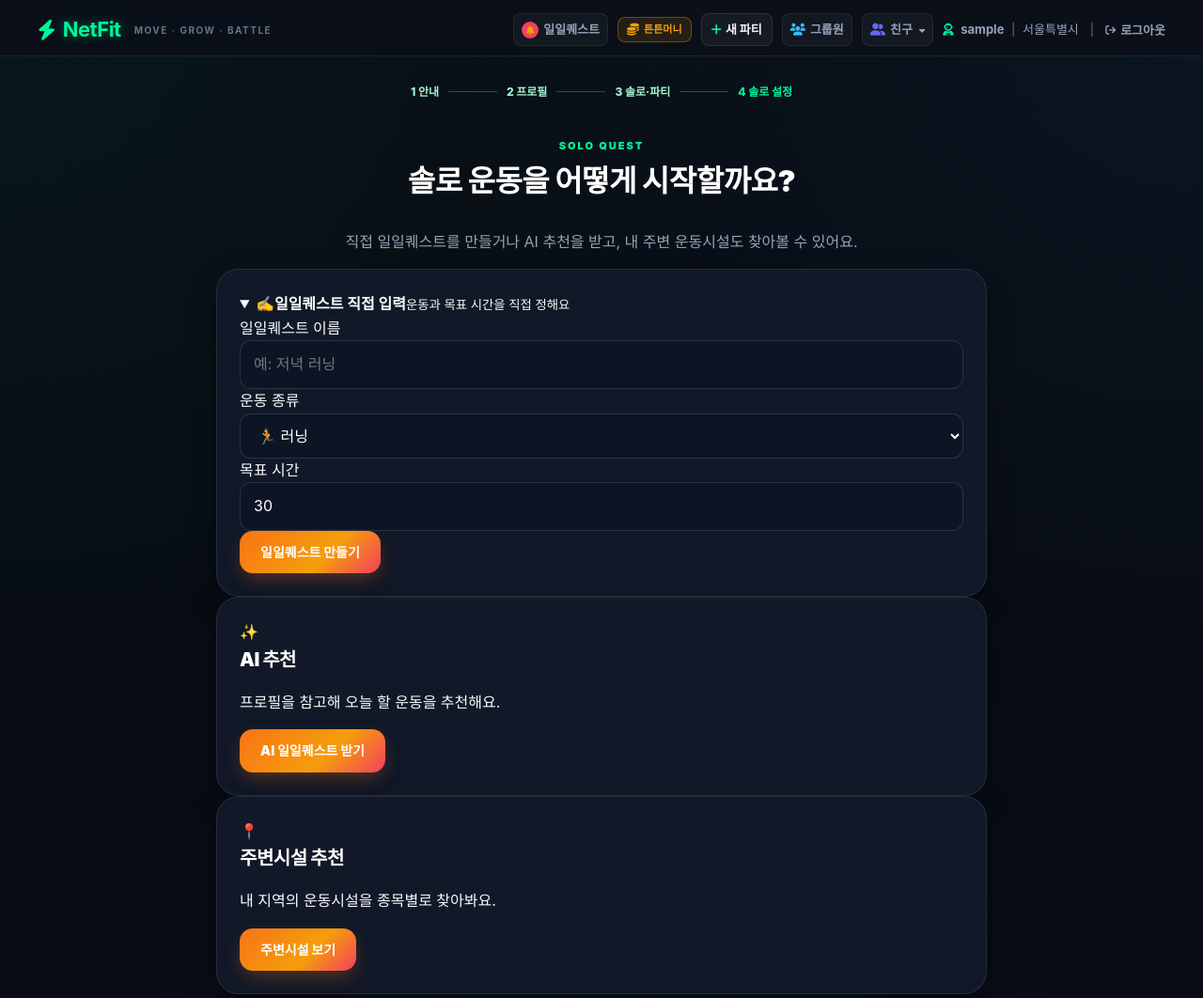
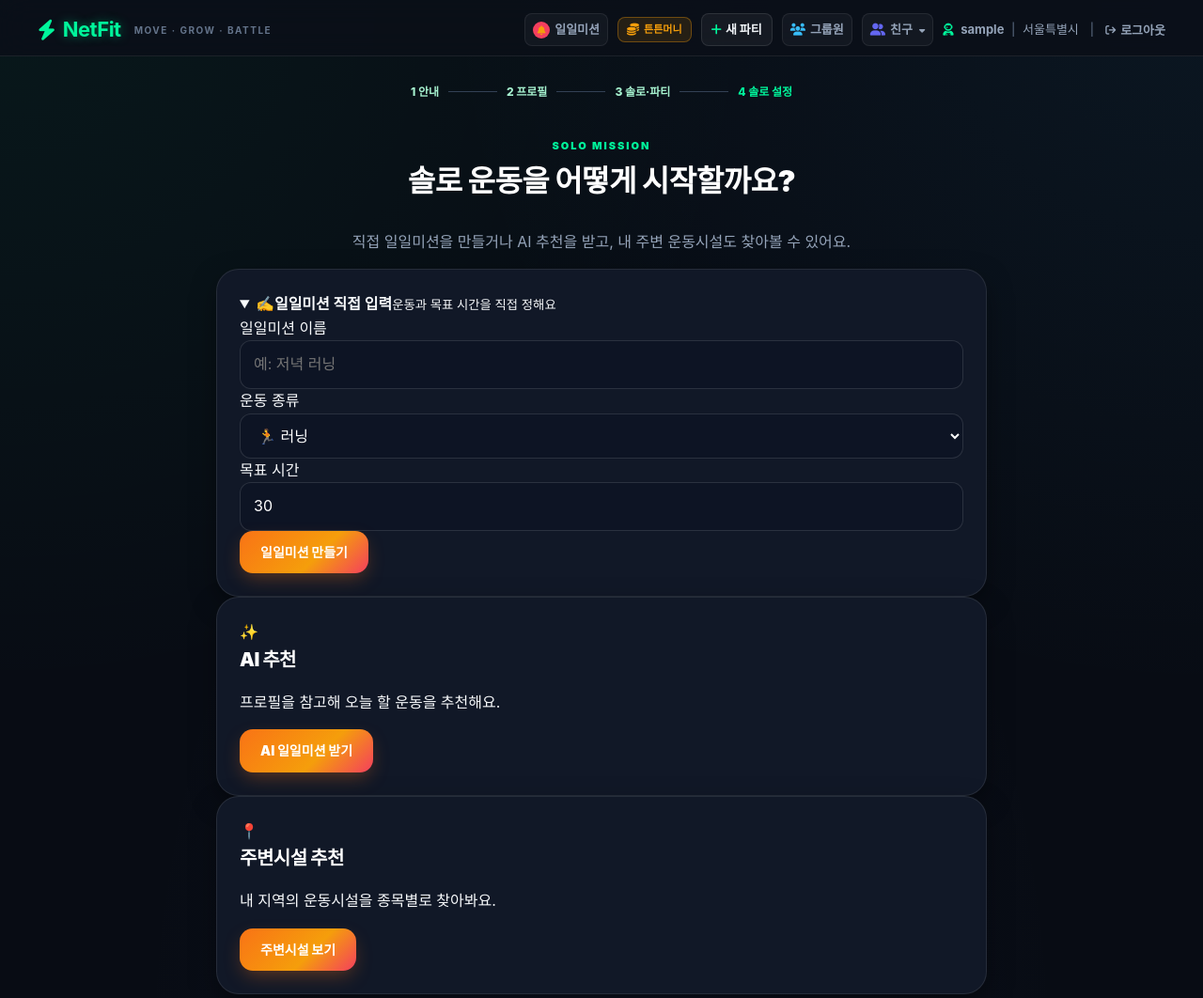
Before and after one commit to pes9476/netfit, a Django app: page /onboarding/solo/ in a window 1280 px wide. Shown: the top 1062 px of the page at 94% size. Run offline with Django 5.2, Linux system fonts and the light colour scheme; the visitor is signed in with stand-in values (Sample User, id 1); data that the repository does not hold is empty; some web fonts are replaced.

Commit message:
날짜 표시 뱃지 추가 및 모든 퀘스트 단어를 미션으로 변경

```diff
--- a/fitness/models.py
+++ b/fitness/models.py
@@ -387,7 +387,7 @@ class Party(models.Model):
 
 
 class Mission(models.Model):
-    MODE_CHOICES = [("SOLO", "데일리 퀘스트"), ("GROUP", "그룹 퀘스트")]
+    MODE_CHOICES = [("SOLO", "데일리 미션"), ("GROUP", "그룹 미션")]
     STATUS_CHOICES = [("DRAFT", "준비"), ("ACTIVE", "진행"), ("FINISHED", "종료")]
     creator = models.ForeignKey(settings.AUTH_USER_MODEL, on_delete=models.CASCADE, related_name="created_missions")
     party = models.ForeignKey(Party, on_delete=models.CASCADE, related_name="missions", null=True, blank=True)
--- a/fitness/templates/fitness/base.html
+++ b/fitness/templates/fitness/base.html
@@ -26,15 +26,15 @@
         </a>
 
         <div class="user header-actions">
-          <!-- 일일퀘스트 드롭다운 -->
+          <!-- 일일미션 드롭다운 -->
           <details class="header-friends header-quests">
-            <summary title="일일퀘스트 확인">
+            <summary title="일일미션 확인">
               <i class="fa-solid fa-bell" style="color: var(--trophy-gold);"></i>
-              <span>일일퀘스트</span>
+              <span>일일미션</span>
               {% if header_quest_pending_count %}<i>{{ header_quest_pending_count }}</i>{% endif %}
             </summary>
             <div class="header-friends-links quest-menu">
-              <strong>내 일일퀘스트</strong>
+              <strong>내 일일미션</strong>
               {% for quest in header_quests %}
                 <div class="quest-menu-item {% if quest.completed %}done{% endif %}">
                   <span>{% if quest.completed %}✓{% else %}○{% endif %}</span>
@@ -45,7 +45,7 @@
                   <em>{% if quest.completed %}완료{% else %}진행 중{% endif %}</em>
                 </div>
               {% empty %}
-                <p>설정된 일일퀘스트가 없어요.</p>
+                <p>설정된 일일미션이 없어요.</p>
               {% endfor %}
               <a href="{% url 'dashboard' %}#daily-quests">대시보드에서 확인·완료하기</a>
             </div>
--- a/fitness/templates/fitness/onboarding_group.html
+++ b/fitness/templates/fitness/onboarding_group.html
@@ -6,7 +6,7 @@
   <div class="onboarding-group-grid">
     <form method="post" class="panel group-friend-add">{% csrf_token %}<input type="hidden" name="action" value="add_friend"><h2>친구 추가</h2><p>초대할 친구의 닉네임을 입력하세요.</p>{{ friend_form.friend_code }}<button class="button secondary" type="submit">친구 목록에 추가</button></form>
     <a class="party-back-button" href="{% url 'dashboard' %}">← 대시보드로 돌아가기</a>
-    <form method="post" class="panel group-room-form">{% csrf_token %}<input type="hidden" name="action" value="create_room"><h2>파티 만들기</h2><label for="roomName">파티 이름</label><input class="input" id="roomName" name="room_name" maxlength="100" required placeholder="예: 퇴근 후 러닝 파티"><div class="form-grid"><div class="field"><label for="challengeStart">내기 시작일</label><input class="input" id="challengeStart" name="challenge_start" type="date" required></div><div class="field"><label for="challengeEnd">내기 종료일</label><input class="input" id="challengeEnd" name="challenge_end" type="date" required></div></div><div class="field"><label for="challengeReward">내기 보상</label><input class="input" id="challengeReward" name="challenge_reward" maxlength="200" placeholder="예: 1등에게 건강식 사주기"></div><small>설정한 기간에 받은 배지 점수를 합산해 파티 1등을 정합니다.</small><fieldset class="invite-list"><legend>친구 초대 목록</legend>{% for friend in friends %}<label><input type="checkbox" name="invitees" value="{{ friend.id }}"><span>{{ friend.profile.display_name|default:friend.username }}</span><small>@{{ friend.username }}</small></label>{% empty %}<p>등록된 친구가 없습니다. 왼쪽에서 친구를 추가해 주세요.</p>{% endfor %}</fieldset><button class="button onboarding-next" type="submit">파티 만들고 일일퀘스트 설정 →</button></form>
+    <form method="post" class="panel group-room-form">{% csrf_token %}<input type="hidden" name="action" value="create_room"><h2>파티 만들기</h2><label for="roomName">파티 이름</label><input class="input" id="roomName" name="room_name" maxlength="100" required placeholder="예: 퇴근 후 러닝 파티"><div class="form-grid"><div class="field"><label for="challengeStart">내기 시작일</label><input class="input" id="challengeStart" name="challenge_start" type="date" required></div><div class="field"><label for="challengeEnd">내기 종료일</label><input class="input" id="challengeEnd" name="challenge_end" type="date" required></div></div><div class="field"><label for="challengeReward">내기 보상</label><input class="input" id="challengeReward" name="challenge_reward" maxlength="200" placeholder="예: 1등에게 건강식 사주기"></div><small>설정한 기간에 받은 배지 점수를 합산해 파티 1등을 정합니다.</small><fieldset class="invite-list"><legend>친구 초대 목록</legend>{% for friend in friends %}<label><input type="checkbox" name="invitees" value="{{ friend.id }}"><span>{{ friend.profile.display_name|default:friend.username }}</span><small>@{{ friend.username }}</small></label>{% empty %}<p>등록된 친구가 없습니다. 왼쪽에서 친구를 추가해 주세요.</p>{% endfor %}</fieldset><button class="button onboarding-next" type="submit">파티 만들고 일일미션 설정 →</button></form>
   </div>
 </section>
 <style>.party-back-button{grid-column:1;grid-row:2;justify-self:start;display:inline-flex;align-items:center;margin-top:-8px;padding:11px 16px;border:1px solid #ffffff26;border-radius:10px;background:#111827;color:#cbd5e1;text-decoration:none;font-size:14px;font-weight:800}.group-room-form{grid-column:2;grid-row:1/3}.party-back-button:hover,.party-back-button:focus-visible{border-color:var(--mint);background:#00f59b12;color:var(--mint)}@media(max-width:760px){.party-back-button,.group-room-form{grid-column:1;grid-row:auto}.party-back-button{margin-top:0}}</style>
--- a/fitness/templates/fitness/onboarding_group_quest.html
+++ b/fitness/templates/fitness/onboarding_group_quest.html
@@ -2,10 +2,10 @@
 {% block content %}
 <section class="onboarding-shell compact">
   <div class="onboarding-progress"><span class="done">1 안내</span><i></i><span class="done">2 프로필</span><i></i><span class="done">3 운동 방식</span><i></i><span class="active">4 그룹 설정</span></div>
-  <header class="onboarding-heading"><span>PARTY DAILY QUEST</span><h1>{{ party.name }} 일일퀘스트</h1><p>파티원이 함께 할 운동을 직접 입력해 주세요.</p></header>
+  <header class="onboarding-heading"><span>PARTY DAILY MISSION</span><h1>{{ party.name }} 일일미션</h1><p>파티원이 함께 할 운동을 직접 입력해 주세요.</p></header>
   <div class="onboarding-group-grid">
     <aside class="panel group-members"><h2>참여 멤버</h2>{% for member in members %}<p>👤 {{ member.profile.display_name|default:member.username }}</p>{% endfor %}</aside>
-    <form method="post" class="panel quest-form">{% csrf_token %}<label for="questTitle">일일퀘스트 직접 입력</label><input class="input" id="questTitle" name="title" maxlength="100" required placeholder="예: 러닝 30분 또는 저녁 산책"><label for="workoutType">운동 종류</label><select class="input custom-workout-select" id="workoutType" name="workout_type"><option value="러닝">🏃 러닝</option><option value="걷기">🚶 산책</option><option value="수영">🏊 수영</option><option value="배드민턴">🏸 배드민턴</option><option value="자전거">🚲 자전거</option><option value="헬스">🏋️ 헬스</option><option value="등산">🥾 등산</option><option value="축구">⚽ 축구</option><option value="농구">🏀 농구</option><option value="요가">🧘 요가</option><option value="기타">✍️ 직접입력</option></select><div class="custom-workout-field" hidden><label for="customWorkoutName">직접 입력할 운동</label><input class="input" id="customWorkoutName" name="custom_workout_name" maxlength="50" placeholder="예: 필라테스, 탁구, 복싱"></div><label for="targetMinutes">목표 시간</label><div class="minute-input"><input class="input" id="targetMinutes" name="target_minutes" type="number" min="5" max="300" value="30" required><span>분</span></div><button class="button onboarding-next" type="submit">파티 일일퀘스트 저장하고 시작 →</button></form>
+    <form method="post" class="panel quest-form">{% csrf_token %}<label for="questTitle">일일미션 직접 입력</label><input class="input" id="questTitle" name="title" maxlength="100" required placeholder="예: 러닝 30분 또는 저녁 산책"><label for="workoutType">운동 종류</label><select class="input custom-workout-select" id="workoutType" name="workout_type"><option value="러닝">🏃 러닝</option><option value="걷기">🚶 산책</option><option value="수영">🏊 수영</option><option value="배드민턴">🏸 배드민턴</option><option value="자전거">🚲 자전거</option><option value="헬스">🏋️ 헬스</option><option value="등산">🥾 등산</option><option value="축구">⚽ 축구</option><option value="농구">🏀 농구</option><option value="요가">🧘 요가</option><option value="기타">✍️ 직접입력</option></select><div class="custom-workout-field" hidden><label for="customWorkoutName">직접 입력할 운동</label><input class="input" id="customWorkoutName" name="custom_workout_name" maxlength="50" placeholder="예: 필라테스, 탁구, 복싱"></div><label for="targetMinutes">목표 시간</label><div class="minute-input"><input class="input" id="targetMinutes" name="target_minutes" type="number" min="5" max="300" value="30" required><span>분</span></div><button class="button onboarding-next" type="submit">파티 일일미션 저장하고 시작 →</button></form>
   </div>
 </section><script>document.querySelectorAll('.custom-workout-select').forEach(select=>{const field=select.parentElement.querySelector('.custom-workout-field'),input=field.querySelector('input');const toggle=()=>{const show=select.value==='기타';field.hidden=!show;input.required=show;if(show)input.focus()};select.addEventListener('change',toggle);toggle()});</script>
 {% endblock %}
--- a/fitness/templates/fitness/onboarding_intro.html
+++ b/fitness/templates/fitness/onboarding_intro.html
@@ -2,12 +2,12 @@
 {% block content %}
 <section class="onboarding-shell">
   <div class="onboarding-progress"><span class="active">1 안내</span><i></i><span>2 프로필</span><i></i><span>3 운동 방식</span><i></i><span>4 그룹 설정</span></div>
-  <header class="onboarding-hero"><span>NETFIT 이용 안내</span><h1>운동을 기록하고 함께 성장해요</h1><p>프로필 등록부터 혼자 운동, 그룹 일일 퀘스트까지 차례대로 안내해 드릴게요.</p></header>
+  <header class="onboarding-hero"><span>NETFIT 이용 안내</span><h1>운동을 기록하고 함께 성장해요</h1><p>프로필 등록부터 혼자 운동, 그룹 일일 미션까지 차례대로 안내해 드릴게요.</p></header>
   <div class="guide-grid">
     <article><b>01</b><span>📋</span><h2>상태 체크</h2><p>나이, 키, 몸무게를 등록하면 BMI와 운동 상태를 한눈에 확인할 수 있어요.</p></article>
     <article><b>02</b><span>🏃</span><h2>혼자 운동</h2><p>내 속도에 맞춰 운동을 기록하고 캐릭터와 카드를 성장시켜요.</p></article>
-    <article><b>03</b><span>👥</span><h2>그룹 운동</h2><p>방을 만들고 친구를 초대해 같은 일일 퀘스트에 도전할 수 있어요.</p></article>
-    <article><b>04</b><span>✅</span><h2>일일 퀘스트</h2><p>그룹에서 운동 종류와 목표 시간을 정하고 함께 달성해요.</p></article>
+    <article><b>03</b><span>👥</span><h2>그룹 운동</h2><p>방을 만들고 친구를 초대해 같은 일일 미션에 도전할 수 있어요.</p></article>
+    <article><b>04</b><span>✅</span><h2>일일 미션</h2><p>그룹에서 운동 종류와 목표 시간을 정하고 함께 달성해요.</p></article>
   </div>
   <aside class="privacy-note"><b>모두에게 맞는 운동 경험</b><p>프로필에서 장애인·비장애인을 선택할 수 있고, 내 상황에 맞는 운동과 시설을 찾을 수 있어요.</p></aside>
   <a class="button onboarding-next" href="{% url 'onboarding_profile' %}">프로필 등록하기 →</a>
--- a/fitness/templates/fitness/onboarding_mode.html
+++ b/fitness/templates/fitness/onboarding_mode.html
@@ -4,8 +4,8 @@
   <div class="onboarding-progress"><span class="done">1 안내</span><i></i><span class="done">2 프로필</span><i></i><span class="active">3 솔로·파티</span><i></i><span>4 세부 설정</span></div>
   <header class="onboarding-heading"><span>STEP 3</span><h1>솔로 또는 파티를 선택하세요</h1><p>나에게 맞는 방식으로 시작하고 나중에도 새 파티를 만들 수 있어요.</p></header>
   <form method="post" class="mode-picker">{% csrf_token %}
-    <button name="mode" value="SOLO" type="submit"><span class="mode-mascot mode-mascot-solo" aria-hidden="true"></span><strong>솔로</strong><small>일일퀘스트 직접 입력·AI 추천<br>주변시설 추천을 받아요.</small><b>솔로 선택 →</b></button>
-    <button name="mode" value="GROUP" type="submit"><span class="mode-mascot mode-mascot-party" aria-hidden="true"><i class="tiger"></i><i class="bear"></i><i class="hamster"></i><i class="dino"></i></span><strong>파티</strong><small>친구를 초대하고<br>파티 일일퀘스트를 만들어요.</small><b>파티 만들기 →</b></button>
+    <button name="mode" value="SOLO" type="submit"><span class="mode-mascot mode-mascot-solo" aria-hidden="true"></span><strong>솔로</strong><small>일일미션 직접 입력·AI 추천<br>주변시설 추천을 받아요.</small><b>솔로 선택 →</b></button>
+    <button name="mode" value="GROUP" type="submit"><span class="mode-mascot mode-mascot-party" aria-hidden="true"><i class="tiger"></i><i class="bear"></i><i class="hamster"></i><i class="dino"></i></span><strong>파티</strong><small>친구를 초대하고<br>파티 일일미션을 만들어요.</small><b>파티 만들기 →</b></button>
   </form>
 </section>
 {% endblock %}
--- a/fitness/templates/fitness/onboarding_solo.html
+++ b/fitness/templates/fitness/onboarding_solo.html
@@ -2,10 +2,10 @@
 {% block content %}
 <section class="onboarding-shell compact">
   <div class="onboarding-progress"><span class="done">1 안내</span><i></i><span class="done">2 프로필</span><i></i><span class="done">3 솔로·파티</span><i></i><span class="active">4 솔로 설정</span></div>
-  <header class="onboarding-heading"><span>SOLO QUEST</span><h1>솔로 운동을 어떻게 시작할까요?</h1><p>직접 일일퀘스트를 만들거나 AI 추천을 받고, 내 주변 운동시설도 찾아볼 수 있어요.</p></header>
+  <header class="onboarding-heading"><span>SOLO MISSION</span><h1>솔로 운동을 어떻게 시작할까요?</h1><p>직접 일일미션을 만들거나 AI 추천을 받고, 내 주변 운동시설도 찾아볼 수 있어요.</p></header>
   <div class="solo-options">
-    <details class="panel solo-option" open><summary><span>✍️</span><strong>일일퀘스트 직접 입력</strong><small>운동과 목표 시간을 직접 정해요</small></summary><form method="post">{% csrf_token %}<input type="hidden" name="action" value="direct"><label>일일퀘스트 이름</label><input class="input" name="title" required placeholder="예: 저녁 러닝"><label>운동 종류</label><select class="input custom-workout-select" name="workout_type"><option value="러닝">🏃 러닝</option><option value="걷기">🚶 산책</option><option value="수영">🏊 수영</option><option value="배드민턴">🏸 배드민턴</option><option value="자전거">🚲 자전거</option><option value="헬스">🏋️ 헬스</option><option value="등산">🥾 등산</option><option value="축구">⚽ 축구</option><option value="농구">🏀 농구</option><option value="요가">🧘 요가</option><option value="기타">✍️ 직접입력</option></select><div class="custom-workout-field" hidden><label>직접 입력할 운동</label><input class="input" name="custom_workout_name" maxlength="50" placeholder="예: 필라테스, 탁구, 복싱"></div><label>목표 시간</label><input class="input" type="number" name="target_minutes" min="5" max="300" value="30" required><button class="button" type="submit">일일퀘스트 만들기</button></form></details>
-    <form method="post" class="panel solo-action">{% csrf_token %}<input type="hidden" name="action" value="ai"><span>✨</span><h2>AI 추천</h2><p>프로필을 참고해 오늘 할 운동을 추천해요.</p><button class="button" type="submit">AI 일일퀘스트 받기</button></form>
+    <details class="panel solo-option" open><summary><span>✍️</span><strong>일일미션 직접 입력</strong><small>운동과 목표 시간을 직접 정해요</small></summary><form method="post">{% csrf_token %}<input type="hidden" name="action" value="direct"><label>일일미션 이름</label><input class="input" name="title" required placeholder="예: 저녁 러닝"><label>운동 종류</label><select class="input custom-workout-select" name="workout_type"><option value="러닝">🏃 러닝</option><option value="걷기">🚶 산책</option><option value="수영">🏊 수영</option><option value="배드민턴">🏸 배드민턴</option><option value="자전거">🚲 자전거</option><option value="헬스">🏋️ 헬스</option><option value="등산">🥾 등산</option><option value="축구">⚽ 축구</option><option value="농구">🏀 농구</option><option value="요가">🧘 요가</option><option value="기타">✍️ 직접입력</option></select><div class="custom-workout-field" hidden><label>직접 입력할 운동</label><input class="input" name="custom_workout_name" maxlength="50" placeholder="예: 필라테스, 탁구, 복싱"></div><label>목표 시간</label><input class="input" type="number" name="target_minutes" min="5" max="300" value="30" required><button class="button" type="submit">일일미션 만들기</button></form></details>
+    <form method="post" class="panel solo-action">{% csrf_token %}<input type="hidden" name="action" value="ai"><span>✨</span><h2>AI 추천</h2><p>프로필을 참고해 오늘 할 운동을 추천해요.</p><button class="button" type="submit">AI 일일미션 받기</button></form>
     <form method="post" class="panel solo-action">{% csrf_token %}<input type="hidden" name="action" value="facility"><span>📍</span><h2>주변시설 추천</h2><p>내 지역의 운동시설을 종목별로 찾아봐요.</p><button class="button" type="submit">주변시설 보기</button></form>
   </div>
 </section><script>document.querySelectorAll('.custom-workout-select').forEach(select=>{const field=select.parentElement.querySelector('.custom-workout-field'),input=field.querySelector('input');const toggle=()=>{const show=select.value==='기타';field.hidden=!show;input.required=show;if(show)input.focus()};select.addEventListener('change',toggle);toggle()});</script>
--- a/fitness/templates/fitness/outfit_shop.html
+++ b/fitness/templates/fitness/outfit_shop.html
@@ -294,7 +294,7 @@
         <span>포인트가 부족한가요?</span>
       </h3>
       <p style="font-size: 11.5px; color: var(--text-muted); line-height: 1.5; margin: 0 0 10px;">
-        매일 운동을 기록하고 일일 퀘스트를 달성하면 대량의 메달 포인트를 무료로 획득할 수 있습니다.
+        매일 운동을 기록하고 일일 미션을 달성하면 대량의 메달 포인트를 무료로 획득할 수 있습니다.
       </p>
       <a href="{% url 'activity' %}" class="button btn-mint" style="width: 100%; border-radius: 10px; font-size: 12px; padding: 9px 0; text-align: center; text-decoration: none; display: block; font-weight: 800;">
         <i class="fa-solid fa-bolt"></i> 오늘 운동 기록하고 메달 받기 ➔
--- a/fitness/views.py
+++ b/fitness/views.py
@@ -263,9 +263,9 @@ def complete_daily_quest(request, quest_kind, quest_id):
             defaults={"badge_type": BadgeAward.badge_for_minutes(quest.target_minutes), "source": "DAILY_QUEST"},
         )
     if created:
-        messages.success(request, f"일일퀘스트 완료! {award.get_badge_type_display()} 배지 {award.points}점을 받았어요.")
+        messages.success(request, f"일일미션 완료! {award.get_badge_type_display()} 배지 {award.points}점을 받았어요.")
     else:
-        messages.info(request, "이미 완료하고 배지를 받은 일일퀘스트예요.")
+        messages.info(request, "이미 완료하고 배지를 받은 일일미션이에요.")
     return redirect("dashboard")
 
 
@@ -881,7 +881,7 @@ def onboarding_solo(request):
             except (TypeError, ValueError):
                 minutes = 0
             if not title or workout_type not in {key for key, _ in WorkoutRecord.WORKOUT_CHOICES} or (workout_type == "기타" and not custom_workout_name) or not 5 <= minutes <= 300:
-                messages.error(request, "일일퀘스트 이름, 운동 종류, 목표 시간(5~300분)을 확인해 주세요.")
+                messages.error(request, "일일미션 이름, 운동 종류, 목표 시간(5~300분)을 확인해 주세요.")
                 return render(request, "fitness/onboarding_solo.html", {"workout_choices": WorkoutRecord.WORKOUT_CHOICES})
             PersonalDailyQuest.objects.create(
                 user=request.user, title=title, workout_type=workout_type,
@@ -889,12 +889,12 @@ def onboarding_solo(request):
                 target_minutes=minutes, source="DIRECT",
             )
         else:
-            messages.error(request, "솔로 일일퀘스트 방식을 선택해 주세요.")
+            messages.error(request, "솔로 일일미션 방식을 선택해 주세요.")
             return redirect("onboarding_solo")
         profile.workout_mode = "SOLO"
         profile.onboarding_completed = True
         profile.save(update_fields=["workout_mode", "onboarding_completed"])
-        messages.success(request, "오늘의 솔로 일일퀘스트를 만들었어요.")
+        messages.success(request, "오늘의 솔로 일일미션을 만들었어요.")
         return redirect("dashboard")
     return render(request, "fitness/onboarding_solo.html", {
         "workout_choices": WorkoutRecord.WORKOUT_CHOICES,
@@ -966,7 +966,7 @@ def onboarding_group_quest(request, party_id):
             target_minutes = 0
         valid_types = {key for key, _ in workout_choices}
         if not title or workout_type not in valid_types or (workout_type == "기타" and not custom_workout_name) or not 5 <= target_minutes <= 300:
-            messages.error(request, "퀘스트 이름, 운동 종류, 목표 시간(5~300분)을 확인해 주세요.")
+            messages.error(request, "미션 이름, 운동 종류, 목표 시간(5~300분)을 확인해 주세요.")
         else:
             DailyQuest.objects.create(
                 party=party, creator=request.user, title=title,
@@ -977,7 +977,7 @@ def onboarding_group_quest(request, party_id):
             profile.workout_mode = "GROUP"
             profile.onboarding_completed = True
             profile.save(update_fields=["workout_mode", "onboarding_completed"])
-            messages.success(request, f"{party.name}의 일일 퀘스트를 만들었어요.")
+            messages.success(request, f"{party.name}의 일일 미션을 만들었어요.")
             return redirect("dashboard")
     return render(request, "fitness/onboarding_group_quest.html", {
         "party": party, "workout_choices": workout_choices,
```
Also changed, not shown: fitness/templates/fitness/dashboard.html (+29 -18 lines).
